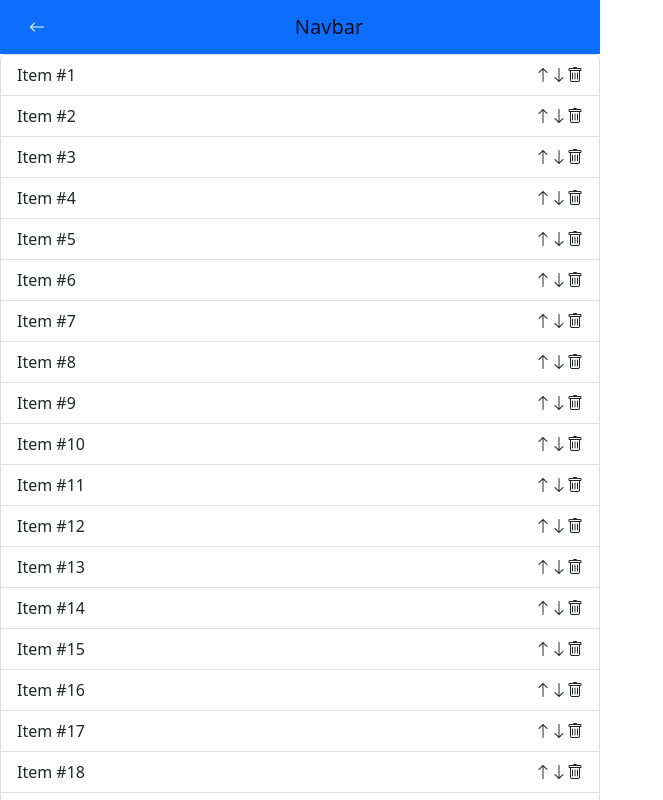
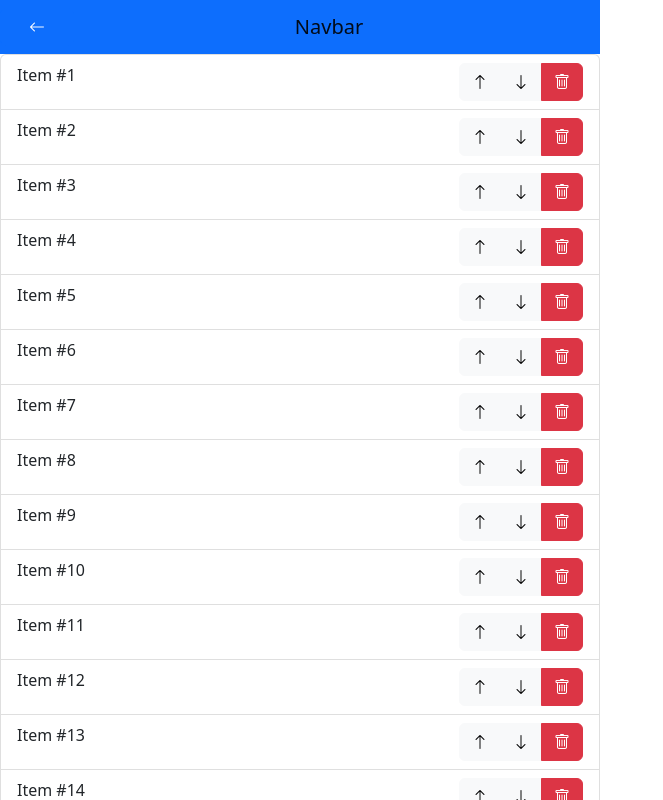
Before and after one commit to diegodrf/simple-list, an Angular app: page / in a window 1280 px wide. Shown: the top 800 px of the page, without its empty margins (0-663 px from the left). Built offline with nearby package versions, Linux system fonts and the light colour scheme.

Commit message:
created link for detail

```diff
--- a/src/app/pages/items-list/items-list.component.html
+++ b/src/app/pages/items-list/items-list.component.html
@@ -1,10 +1,12 @@
 <ul class="list-group">
-    <li class="list-group-item d-flex justify-content-between" *ngFor="let item of items; let i = index">
-        {{item.name}}
-        <div>
-        <i class="bi bi-arrow-up" (click)="moveItemUp(i)"></i>
-        <i class="bi bi-arrow-down" (click)="moveItemDown(i)"></i>
-        <i class="bi bi-trash" (click)="removeItem(i)"></i>
+    <li
+        class="list-group-item d-flex justify-content-between"
+        *ngFor="let item of items; let i = index">
+        <span [routerLink]="['items', i]">{{item.name}}</span>
+        <div class="btn-group" role="group">
+            <button type="button" class="btn btn-light"><i class="bi bi-arrow-up" (click)="moveItemUp(i)"></i></button>
+            <button type="button" class="btn btn-light"><i class="bi bi-arrow-down" (click)="moveItemDown(i)"></i></button>
+            <button type="button" class="btn btn-danger"><i class="bi bi-trash" (click)="removeItem(i)"></i></button>
     </div>
     </li>
 </ul>
```
